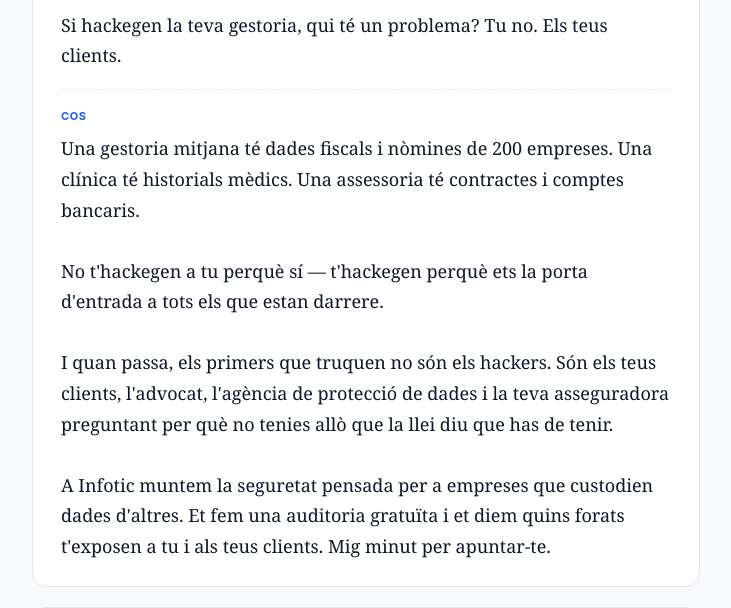
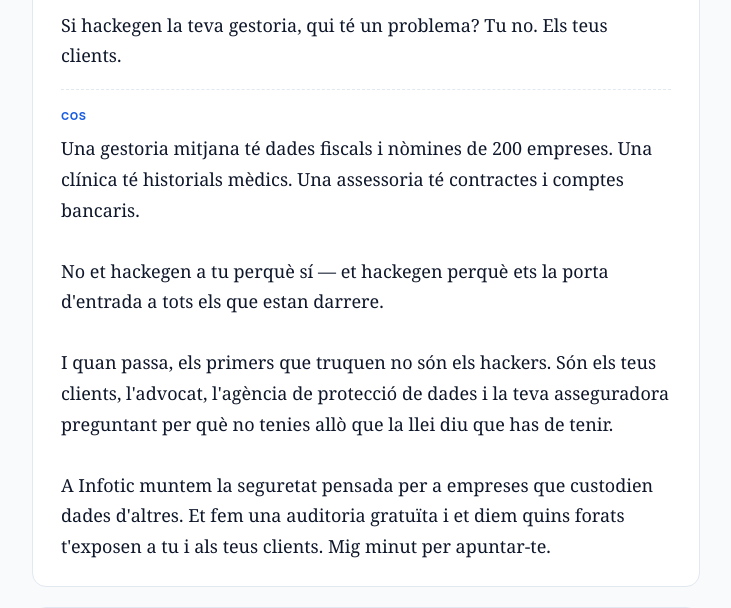
Before and after one commit to josepcid/infotic-rodatge-aa6037, a plain HTML site: page copys.html in a window 1280 px wide. Shown: the part 1700-2308 px from the top of the page, without its empty margins (324-1055 px from the left). Drawn offline with Linux system fonts and the light colour scheme.

Commit message:
Revertir apòstrof: hackear és h aspirada, no s'apostrofa

```diff
--- a/copys.html
+++ b/copys.html
@@ -245,7 +245,7 @@ Lo que hacemos nosotros en Infotic es prepararte para que esos 22 días sean 2 h
     <div class="lbl">Cos</div>
     <div class="txt">Una gestoria mitjana té dades fiscals i nòmines de 200 empreses. Una clínica té historials mèdics. Una assessoria té contractes i comptes bancaris.
 
-No t'hackegen a tu perquè sí — t'hackegen perquè ets la porta d'entrada a tots els que estan darrere.
+No et hackegen a tu perquè sí — et hackegen perquè ets la porta d'entrada a tots els que estan darrere.
 
 I quan passa, els primers que truquen no són els hackers. Són els teus clients, l'advocat, l'agència de protecció de dades i la teva asseguradora preguntant per què no tenies allò que la llei diu que has de tenir.
 
```
Also changed, not shown: 1 other file.
